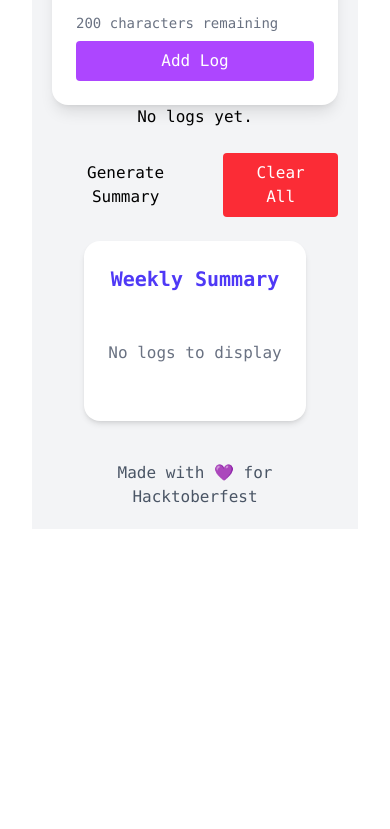
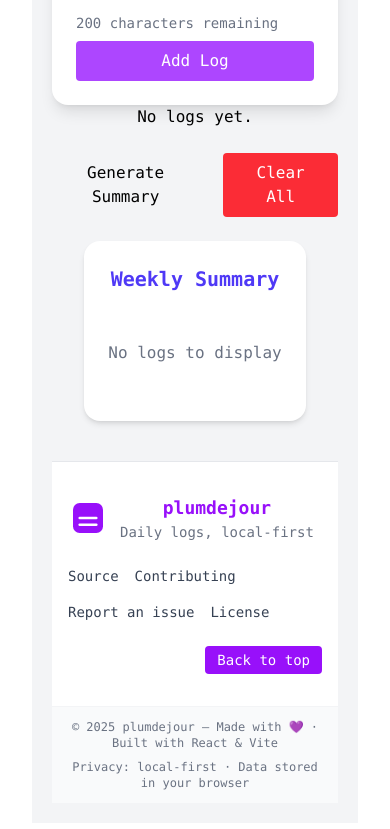
Before and after one commit to vatsark9/plumdejour, a React (Vite) app: page / in a window 390 px wide. Shown: the part 745-1574 px from the top of the page. Before the commit the page ends 1306 px from the top, so only its background shows below. Built offline with nearby package versions, Linux system fonts and the light colour scheme.

Commit message:
add modern, responsive Footer component with accessibility and utilities

```diff
--- a/src/components/Footer.jsx
+++ b/src/components/Footer.jsx
@@ -1,9 +1,118 @@
-function Footer() {
+import React from "react";
+
+export default function Footer() {
+  const year = new Date().getFullYear();
+
+  const scrollToTop = () => {
+    window.scrollTo({ top: 0, behavior: "smooth" });
+  };
+
   return (
-    <footer className="mt-10 text-center text-gray-600">
-      Made with 💜 for Hacktoberfest
+    <footer
+      role="contentinfo"
+      className="mt-10 border-t border-gray-200 dark:border-gray-800 bg-white dark:bg-gray-900 text-gray-700 dark:text-gray-300"
+    >
+      <div className="max-w-6xl mx-auto px-4 py-8 sm:py-10 grid gap-6 sm:grid-cols-3 items-center">
+        <div className="flex items-center space-x-3">
+          <div className="flex-shrink-0">
+            <svg
+              className="w-10 h-10 text-purple-600"
+              viewBox="0 0 24 24"
+              fill="none"
+              aria-hidden="true"
+            >
+              <rect x="3" y="3" width="18" height="18" rx="4" fill="currentColor" />
+              <path d="M7 12h10" stroke="white" strokeWidth="1.5" strokeLinecap="round" />
+              <path d="M7 16h10" stroke="white" strokeWidth="1.5" strokeLinecap="round" />
+            </svg>
+          </div>
+          <div>
+            <p className="text-lg font-semibold text-purple-600">plumdejour</p>
+            <p className="text-sm text-gray-500 dark:text-gray-400">Daily logs, local-first</p>
+          </div>
+        </div>
+
+        <nav aria-label="Footer navigation" className="flex justify-center">
+          <ul className="flex flex-wrap gap-4 text-sm">
+            <li>
+              <a
+                href="https://github.com/vatsark9/plumdejour"
+                target="_blank"
+                rel="noopener noreferrer"
+                className="hover:text-purple-600 transition-colors"
+              >
+                Source
+              </a>
+            </li>
+            <li>
+              <a
+                href="#contributing"
+                className="hover:text-purple-600 transition-colors"
+              >
+                Contributing
+              </a>
+            </li>
+            <li>
+              <a
+                href="#issues"
+                className="hover:text-purple-600 transition-colors"
+              >
+                Report an issue
+              </a>
+            </li>
+            <li>
+              <a
+                href="LICENSE"
+                className="hover:text-purple-600 transition-colors"
+              >
+                License
+              </a>
+            </li>
+          </ul>
+        </nav>
+
+        <div className="flex justify-end items-center space-x-3">
+          <div className="hidden sm:flex items-center space-x-3">
+            <a
+              href="https://github.com/vatsark9/plumdejour"
+              target="_blank"
+              rel="noopener noreferrer"
+              aria-label="Open project on GitHub"
+              className="p-2 rounded hover:bg-gray-100 dark:hover:bg-gray-800 transition"
+            >
+              <svg className="w-5 h-5" viewBox="0 0 24 24" fill="currentColor" aria-hidden="true">
+                <path d="M12 .5C5.7.5.9 5.3.9 11.6c0 4.6 3 8.5 7.2 9.9.5.1.7-.2.7-.5v-1.9c-2.9.6-3.5-1.3-3.5-1.3-.5-1.2-1.3-1.6-1.3-1.6-1-.7.1-.7.1-.7 1.1.1 1.7 1.1 1.7 1.1 1 .1.7 1.8 0 2.3-1.5.9-3.6.6-4.5.3.3-.7.8-1.1 1.5-1.4-2.2-.2-4.5-1.1-4.5-5 0-1.1.4-2 1-2.8-.1-.3-.4-1.3.1-2.6 0 0 .9-.3 3 .9.9-.2 1.9-.3 2.9-.3 1 0 2 .1 2.9.3 2.1-1.2 3-1 3-1 .5 1.3.2 2.3.1 2.6.6.8 1 1.7 1 2.8 0 3.9-2.3 4.8-4.6 5 .8.4 1.5 1.2 1.5 2.5v3.7c0 .3.2.6.7.5 4.2-1.4 7.2-5.3 7.2-9.9C23 5.3 18.2.5 12 .5z" />
+              </svg>
+            </a>
+            <a
+              href="mailto:hello@plumdejour.app"
+              aria-label="Contact via email"
+              className="p-2 rounded hover:bg-gray-100 dark:hover:bg-gray-800 transition"
+            >
+              <svg className="w-5 h-5" viewBox="0 0 24 24" fill="none" stroke="currentColor" strokeWidth="1.5" aria-hidden="true">
+                <path d="M3 8.5v7A2.5 2.5 0 005.5 18h13A2.5 2.5 0 0021 15.5v-7" />
+                <path d="M21 6.5L12 13 3 6.5" />
+              </svg>
+            </a>
+          </div>
+
+          <button
+            onClick={scrollToTop}
+            className="text-sm px-3 py-1 bg-purple-600 text-white rounded hover:bg-purple-700 transition"
+            aria-label="Back to top"
+            title="Back to top"
+          >
+            Back to top
+          </button>
+        </div>
+      </div>
+
+      <div className="bg-gray-50 dark:bg-gray-800 border-t border-gray-100 dark:border-gray-900">
+        <div className="max-w-6xl mx-auto px-4 py-3 flex flex-col sm:flex-row justify-between items-center text-xs text-gray-500 dark:text-gray-400">
+          <span>© {year} plumdejour — Made with 💜 · Built with React & Vite</span>
+          <span className="mt-2 sm:mt-0">Privacy: local-first · Data stored in your browser</span>
+        </div>
+      </div>
     </footer>
   );
 }
-
-export default Footer;
```
